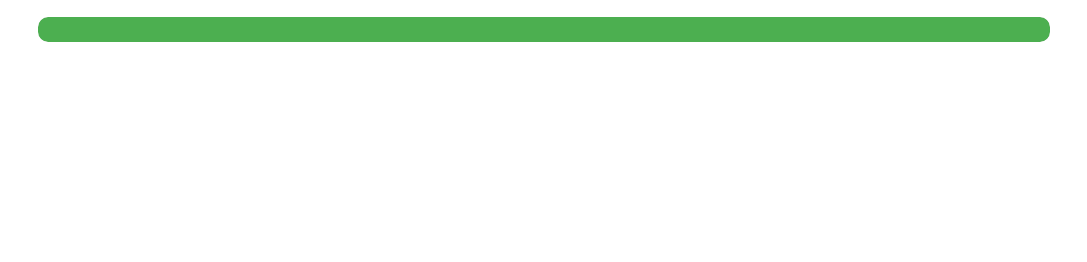
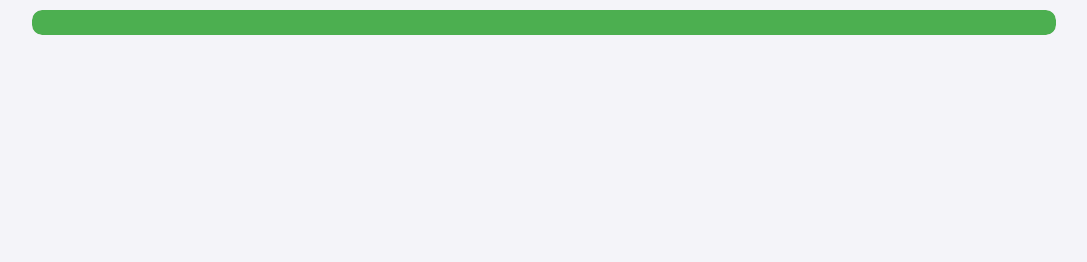
Before and after one commit to NickStone473/Dream-World, a plain HTML site: page index.html in a window 1280 px wide. Shown: the part 554-816 px from the top of the page, without its empty margins (96-1183 px from the left). Drawn offline with Linux system fonts and the light colour scheme.

Commit message:
Style anpüassungen

```diff
--- a/style.dashboard.css
+++ b/style.dashboard.css
@@ -1,3 +1,20 @@
+/* ===========================
+   Allgemeine Styles
+=========================== */
+
+/* Grundlegendes Styling */
+* {
+    margin: 0;
+    padding: 0;
+    box-sizing: border-box;
+}
+
+/* Body Styling */
+body {
+    font-family: Arial, sans-serif;
+    background-color: #f4f4f9;
+}
+
 /* Körper und HTML-Tag sicherstellen, dass sie die volle Breite und Höhe einnehmen */
 html, body {
     margin: 0;
--- a/style.start.css
+++ b/style.start.css
@@ -1,3 +1,20 @@
+/* ===========================
+   Allgemeine Styles
+=========================== */
+
+/* Grundlegendes Styling */
+* {
+    margin: 0;
+    padding: 0;
+    box-sizing: border-box;
+}
+
+/* Body Styling */
+body {
+    font-family: Arial, sans-serif;
+    background-color: #f4f4f9;
+}
+
 /* ===========================
    Styles für index.html (Startseite)
 =========================== */
```
